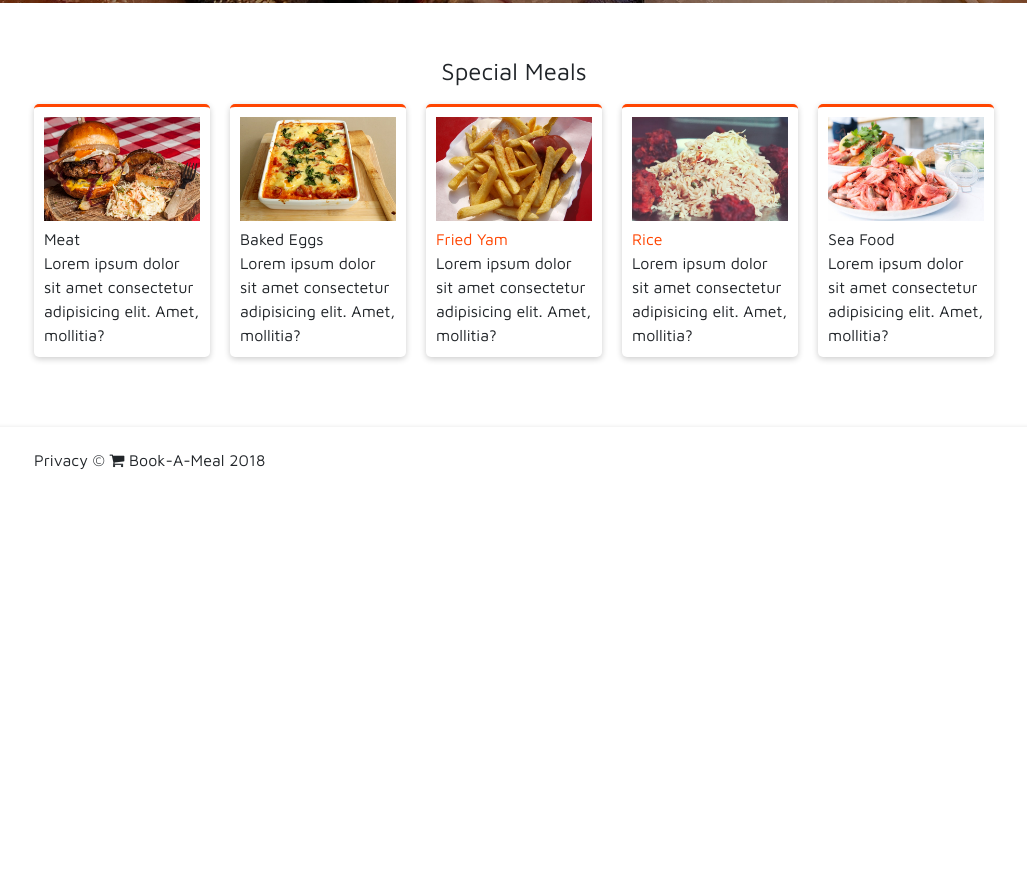
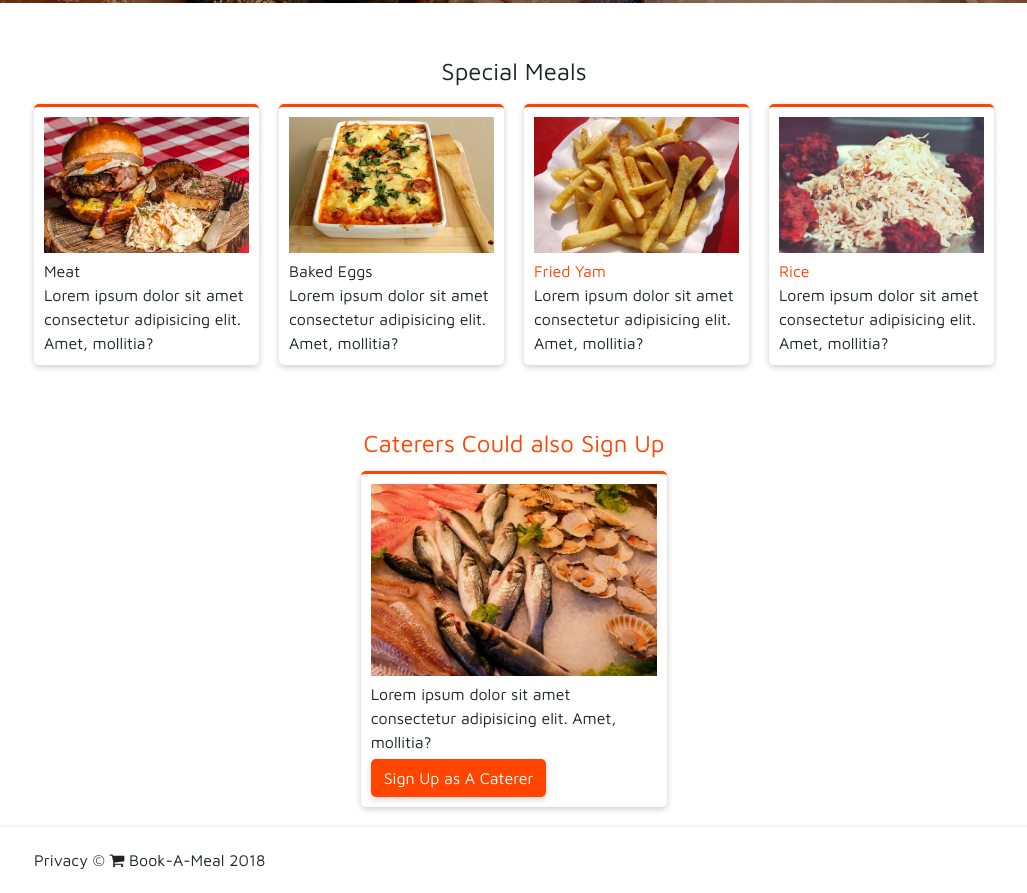
Before and after one commit to wiztemple/Book-A-Meal-App, a plain HTML site: page index.html in a window 1280 px wide. Shown: the part 561-1454 px from the top of the page, without its empty margins (126-1153 px from the left). Before the commit the page ends 1054 px from the top, so only its background shows below. Drawn offline with Linux system fonts and the light colour scheme.

Commit message:
add a column for a caterer to sign in, add extra columns for meals on setmenu page, add date field on the modal on dashboard page

```diff
--- a/index.html
+++ b/index.html
@@ -55,7 +55,8 @@
                   <div class="card">
                     <div class="card__image"><img class="img-fluid" src="./assets/images/meat.jpeg"></div>
                     <div class="card__title">Meat</div>
-                    <div class="card__description"><p>Lorem ipsum dolor sit amet consectetur adipisicing elit. Amet, mollitia?</p></div>
+                    <div class="card__description"><p>Lorem ipsum dolor sit amet consectetur adipisicing elit. Amet, mollitia?</p>
+                    </div>
                   </div>
                 </div>
                 <div class="column">
@@ -79,15 +80,25 @@
                       <div class="card__description"><p>Lorem ipsum dolor sit amet consectetur adipisicing elit. Amet, mollitia?</p></div>
                     </div>
                 </div>
-                <div class="column">
-                    <div class="card">
-                      <div class="card__image"><img class="img-fluid" src="./assets/images/pawns.jpeg"></div>
-                      <div class="card__title">Sea Food</div>
-                      <div class="card__description"><p>Lorem ipsum dolor sit amet consectetur adipisicing elit. Amet, mollitia?</p></div>
-                    </div>
+              </div>
+          </div><!--end meals-->
+          <div class="caterers-angle">
+            <h2 class="text-center py-10 orangered">Caterers Could also Sign Up</h2>
+            <div class="row">
+              <div class="column"></div>
+              <div class="column">
+                <div class="card">
+                  <div class="card__image"><img class="img-fluid" src="./assets/images/eat.jpg"></div>
+                  <div class="card__description"><p>Lorem ipsum dolor sit amet consectetur adipisicing elit. Amet, mollitia?</p>
+                  </div><!--end card__description-->
+                  <a href="signup.html">
+                    <button class="btn btn-order" type="button">Sign Up as A Caterer</button>
+                  </a>
                 </div>
               </div>
-          </div><!--end meals-->
+              <div class="column"></div>
+            </div>
+          </div>
         </div>
       </section>
       <section class="footer">
```
Also changed, not shown: dashboard.html (+5 -1 lines), setmenu.html (+17 -3 lines).
